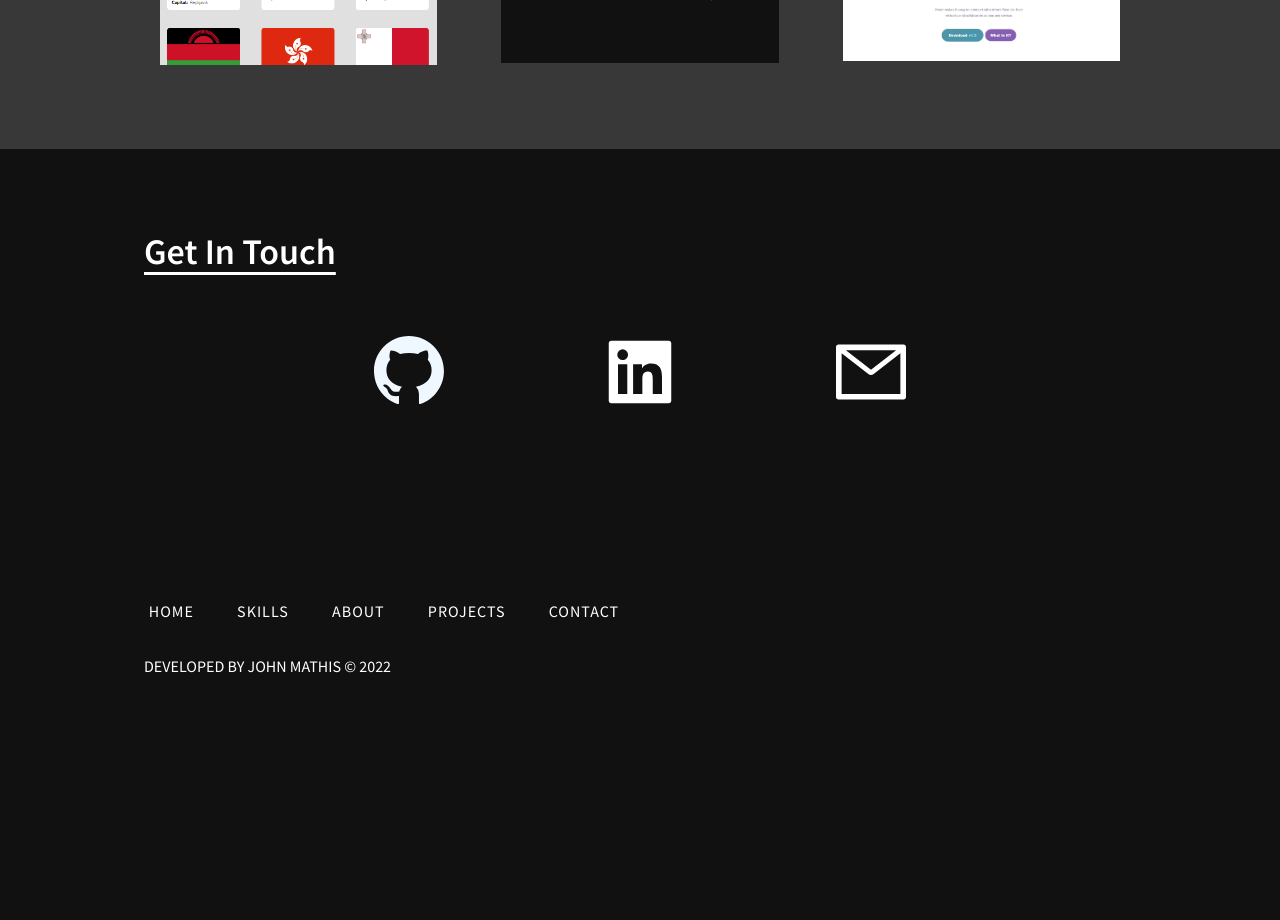
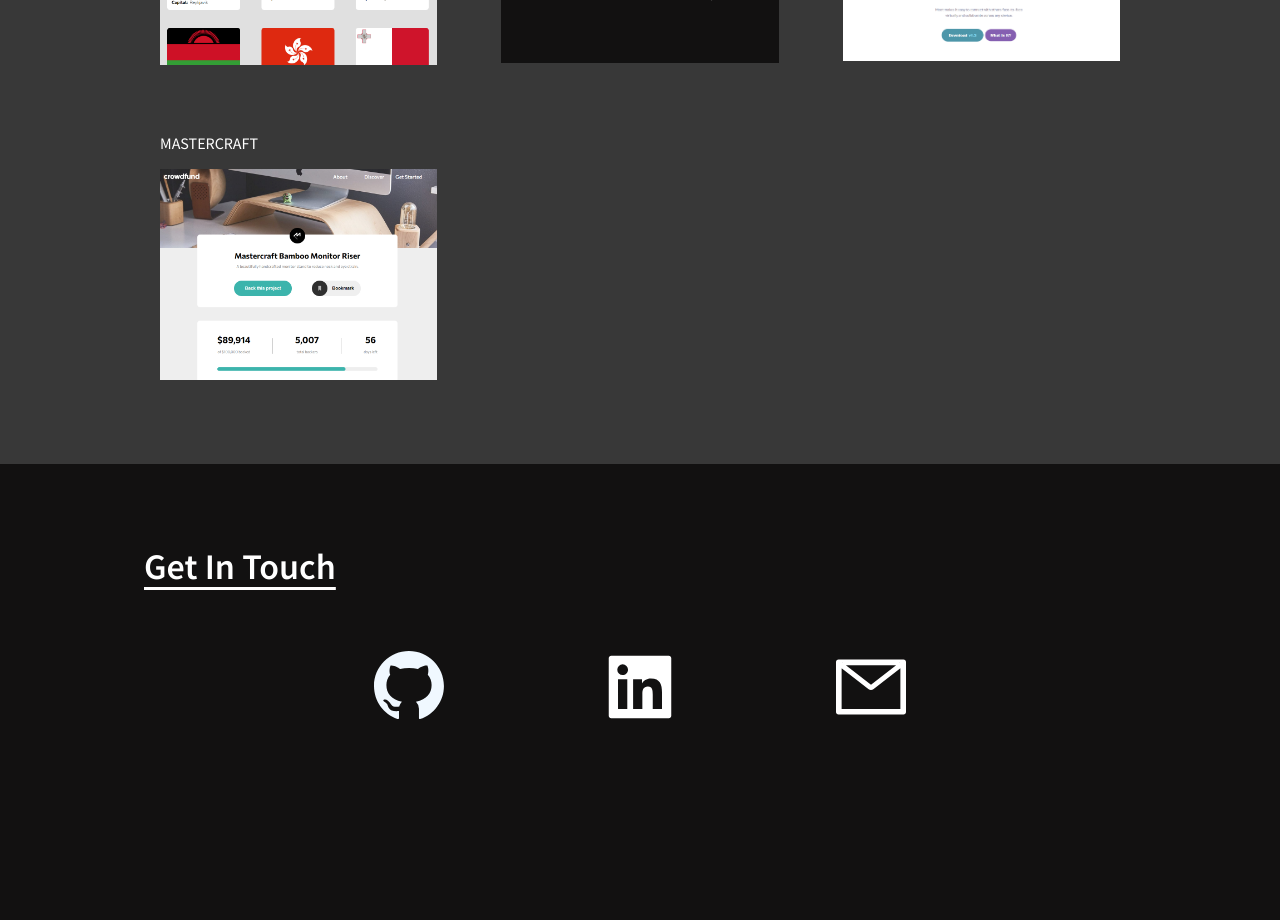
Before and after one commit to john-mathis/portfolio, a React (Create React App) app: page / in a window 1280 px wide. Shown: the part 2280-3200 px from the top of the page. Before the commit the page ends 3020 px from the top, so only its background shows below. Built offline with nearby package versions, Linux system fonts and the light colour scheme.

Commit message:
added an aditional project and hover effects to skills section

```diff
--- a/public/index.html
+++ b/public/index.html
@@ -11,7 +11,7 @@
 
   <link rel="manifest" href="%PUBLIC_URL%/manifest.json" />
 
-  <title>React App</title>
+  <title>John Mathis</title>
 </head>
 
 <body>
--- a/src/App.css
+++ b/src/App.css
@@ -3,7 +3,7 @@
 
 :root {
   --white: #fff;
-  --icon-hover: rgba(163, 163, 163, 0.466);
+  --icon-hover: rgba(31, 31, 31, 0.466);
   --black: #121111;
   --transparent-black: #12111193;
   --dark-grey: #383838;
@@ -38,7 +38,7 @@
 
 /* Global Styles */
 .max-container-width {
-  max-width: 85%;
+  max-width: 90%;
   margin: auto;
   padding: 4rem 1rem;
 }
--- a/src/Components/Projects/Projects.css
+++ b/src/Components/Projects/Projects.css
@@ -19,12 +19,10 @@
 .project-card {
     position: relative;
     max-width: 20rem;
-    cursor: pointer;
 }
 
 .project-name {
     text-transform: uppercase;
-
     margin-bottom: 1rem;
 }
 
--- a/src/Components/Projects/Projects.js
+++ b/src/Components/Projects/Projects.js
@@ -3,6 +3,7 @@
 import Country from "..//..//assets/country-project.png";
 import Portfolio from "..//..//assets/portfolio-project.png";
 import Groupchat from "..//..//assets/groupchat-landing-page.png";
+import Mastercraft from "..//..//assets/mastercraft-project.png";
 import { FiGithub } from "react-icons/fi";
 import { CgExport } from "react-icons/cg";
 
@@ -26,6 +27,13 @@
       github: "https://github.com/mackmathis/react-landing-page",
       live: "https://mackmathis.github.io/react-landing-page/",
       img: Groupchat,
+    },
+
+    {
+      name: "Mastercraft ",
+      github: "https://github.com/mackmathis/crowdfunding-product-page",
+      live: "https://mackmathis.github.io/crowdfunding-product-page/",
+      img: Mastercraft,
     },
   ];
 
--- a/src/Components/Skills/Skills.css
+++ b/src/Components/Skills/Skills.css
@@ -29,6 +29,10 @@
     max-width: 5rem;
 }
 
+.skills-icon:hover {
+    min-width: 5.5rem;
+}
+
 @media screen and (min-width:450px) {
     .skills-icon {
         min-width: 5rem;
@@ -40,4 +44,9 @@
     .skills-icon {
         min-width: 6.5rem;
     }
+
+
+    .skills-icon:hover {
+        min-width: 7rem;
+    }
 }
```
Also changed, not shown: src/assets/mastercraft-project.png (added).
